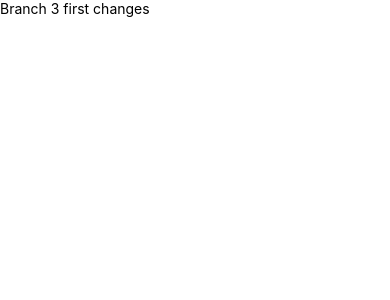
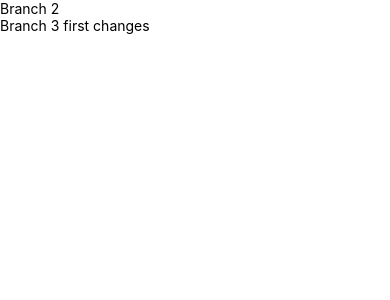
Before and after one commit to tayyabjamil/gitKraken, a React Native app: screen / in a window 390 px wide. Shown: the top 300 px of the page. Built offline with nearby package versions, Linux system fonts and the light colour scheme.

Commit message:
branch 3 changes

```diff
--- a/App.js
+++ b/App.js
@@ -5,6 +5,7 @@ export default class App extends Component {
   render() {
     return (
       <View>
+        <Text>Branch 2</Text>
         <Text>Branch 3 first changes</Text>
       </View>
     )
```
